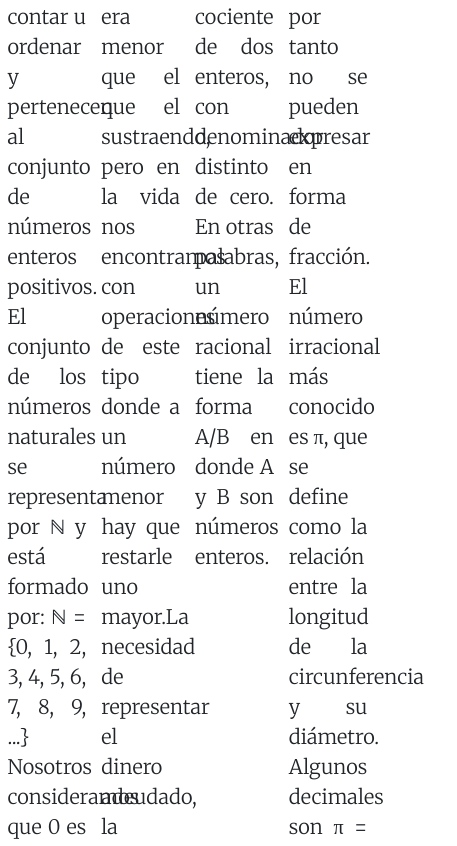
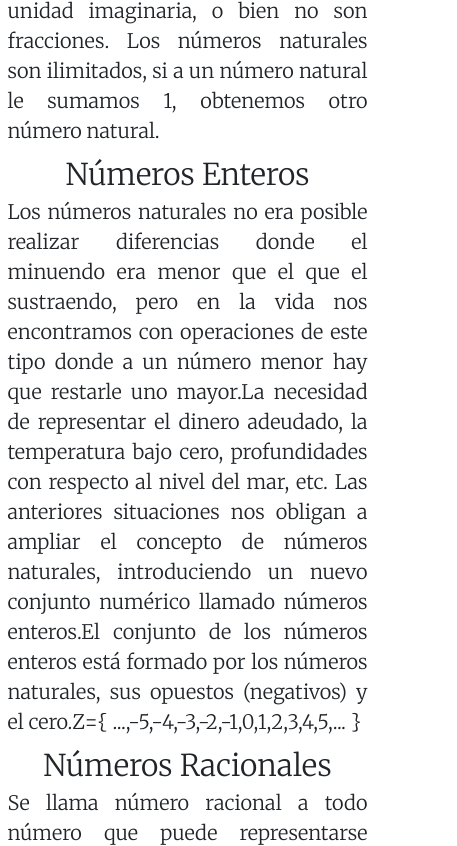
Before and after one commit to luciomolinae/proyecto-final-dw, a website: page unidades.html in a window 390 px wide. Shown: the part 1154-2000 px from the top of the page, 457 px wide, since content can reach past the window. Drawn offline with nearby package versions, Linux system fonts and the light colour scheme.

Commit message:
modificado el responsive en unidades.html

```diff
--- a/unidades.html
+++ b/unidades.html
@@ -74,7 +74,7 @@
       <h2>Unidad 1</h2>
       <section id="uni-one"></section>
       </div>
-      <div class="row text-center ">
+      <div class="row text-center">
         <div class="col">
           <h3>Números Reales</h3>
           <img src="/assets/pi-min.jpg" alt="numero-pi">
@@ -84,7 +84,7 @@
         </div>
       </div>
       <div class="row text-center">
-        <div class="num col-3 col-sm-12">
+        <div class="num col">
           <h4>Números Naturales</h4>
         <p> Los números naturales son los que utilizamos
           en la vida cotidiana para contar u ordenar y pertenecen al conjunto de números enteros positivos.
@@ -96,18 +96,24 @@
           Los números naturales son ilimitados, si a un número natural le sumamos 1, obtenemos otro número natural.</p>
 
         </div>
-        <div class="num col-3 col-sm-12">
+      </div>
+        <div class="row text-center">
+        <div class="num col">
           <h4>Números Enteros</h4>
           <p>Los números naturales no era posible realizar diferencias donde el minuendo era menor que el que el sustraendo, pero en la vida nos encontramos con operaciones de este tipo donde a un número menor hay que restarle uno mayor.La necesidad de representar el dinero adeudado, la temperatura bajo cero, profundidades con respecto al nivel del mar, etc. Las anteriores situaciones nos obligan a ampliar el concepto de números naturales, introduciendo un nuevo conjunto numérico llamado números enteros.El conjunto de los números enteros está formado por los números naturales, sus opuestos (negativos) y el cero.Z={ ...,-5,-4,-3,-2,-1,0,1,2,3,4,5,... }</p>
 
         </div>
-        <div class="num col-3 col-sm-12">
+      </div>
+      <div class="row text-center">
+        <div class="num col">
           <h4>Números Racionales</h4>
           <p>
             Se llama número racional a todo número que puede representarse como el cociente de dos enteros, con denominador distinto de cero. En otras palabras, un número racional tiene la forma A/B en donde A y B son números enteros.
           </p>
         </div>
-        <div class="num col-3 col-sm-12">
+      </div>
+      <div class="row text-center">
+        <div class="num col">
           <h4>Números Irracionales</h4>
           <p>
             Un número es irracional si posee infinitas cifras decimales no periódicas, por tanto no se pueden expresar en forma de fracción.
```
